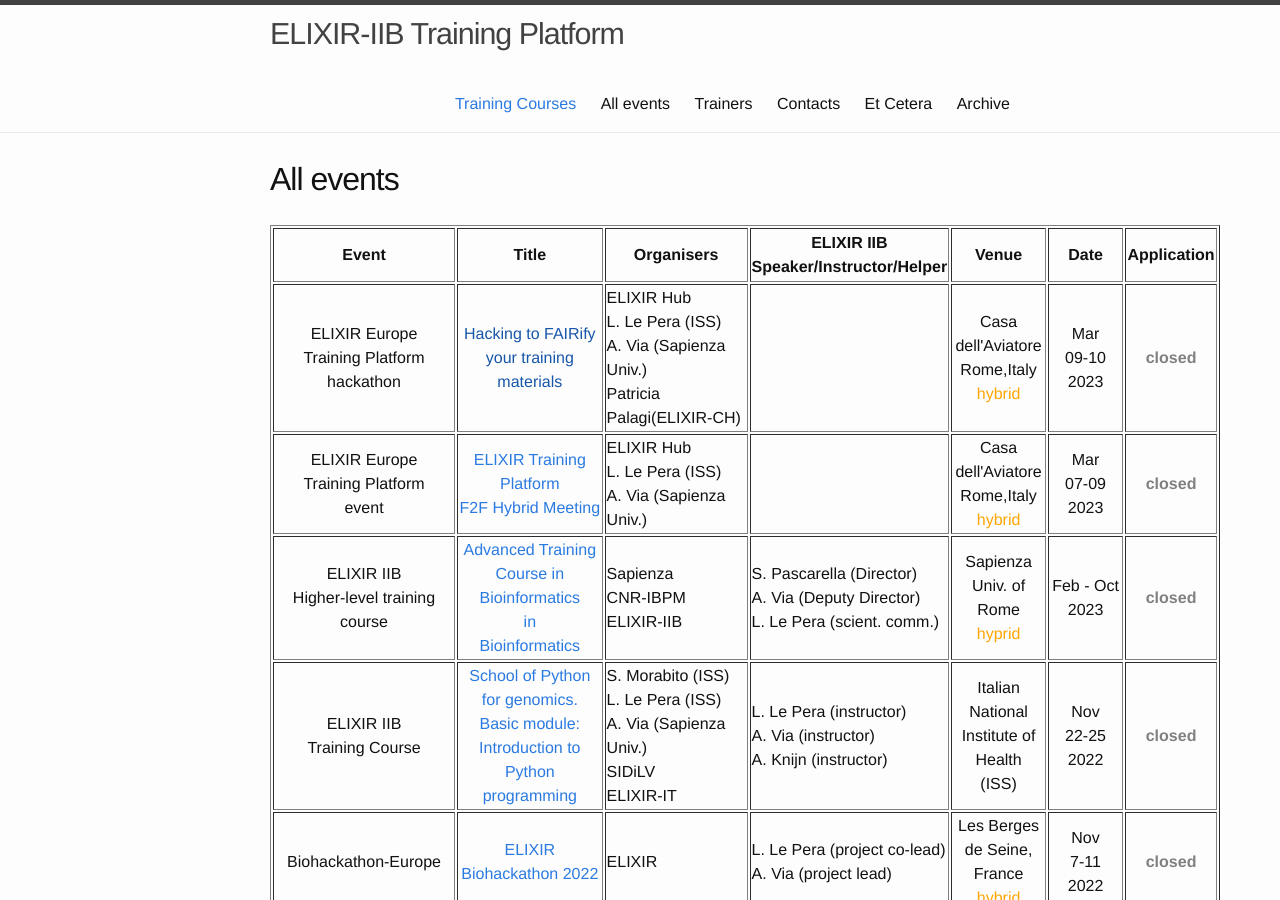
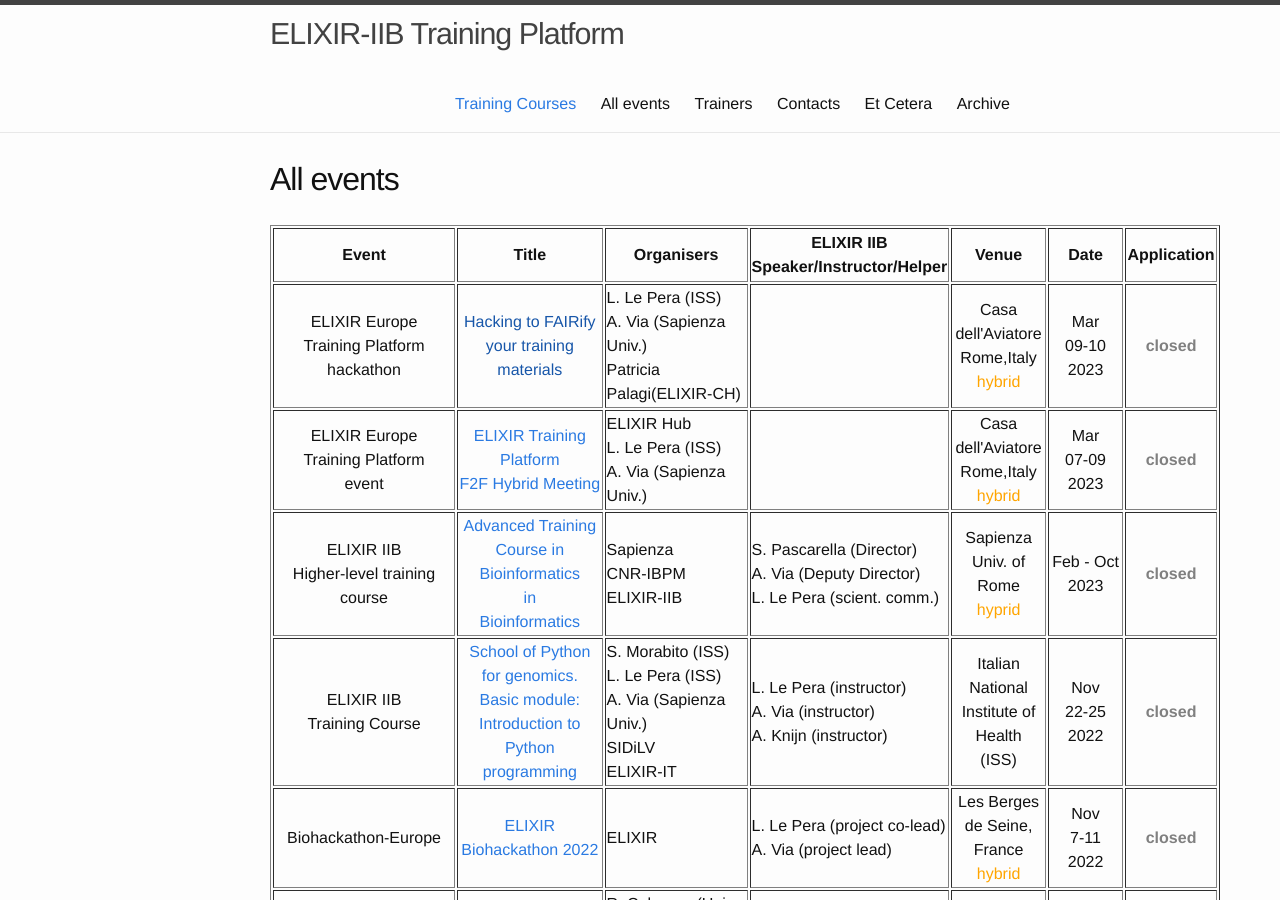
Before and after one commit to ELIXIR-IIB-training/website, a Jekyll site: the page built from _pages/01-all_events.md, in a window 1280 px wide and 900 px high. Built offline with Jekyll 4.4.1, drawn with Linux system fonts in a browser that asks for light colours.

Commit message:
Update organisers Hackathon on FAIR training materials

```diff
--- a/_pages/01-all_events.md
+++ b/_pages/01-all_events.md
@@ -18,7 +18,7 @@ permalink: /all_events/
    <tr>
    <td height="50" align="center">ELIXIR Europe<br>Training Platform<br>hackathon</td>
    <td height="50" width="220" align="center"><a href="">Hacking to FAIRify your training materials</a></td>
-   <td height="50" width="150">ELIXIR Hub<br>L. Le Pera (ISS)<br>A. Via (Sapienza Univ.)<br>Patricia Palagi(ELIXIR-CH)</td>
+   <td height="50" width="150">L. Le Pera (ISS)<br>A. Via (Sapienza Univ.)<br>Patricia Palagi(ELIXIR-CH)</td>
    <td height="50" width="150"></td>
    <td height="50" align="center">Casa dell'Aviatore<br>Rome,Italy<br><font color="orange">hybrid</font></td>
    <td height="50" width="75" align="center">Mar<br>09-10<br>2023</td>
```
